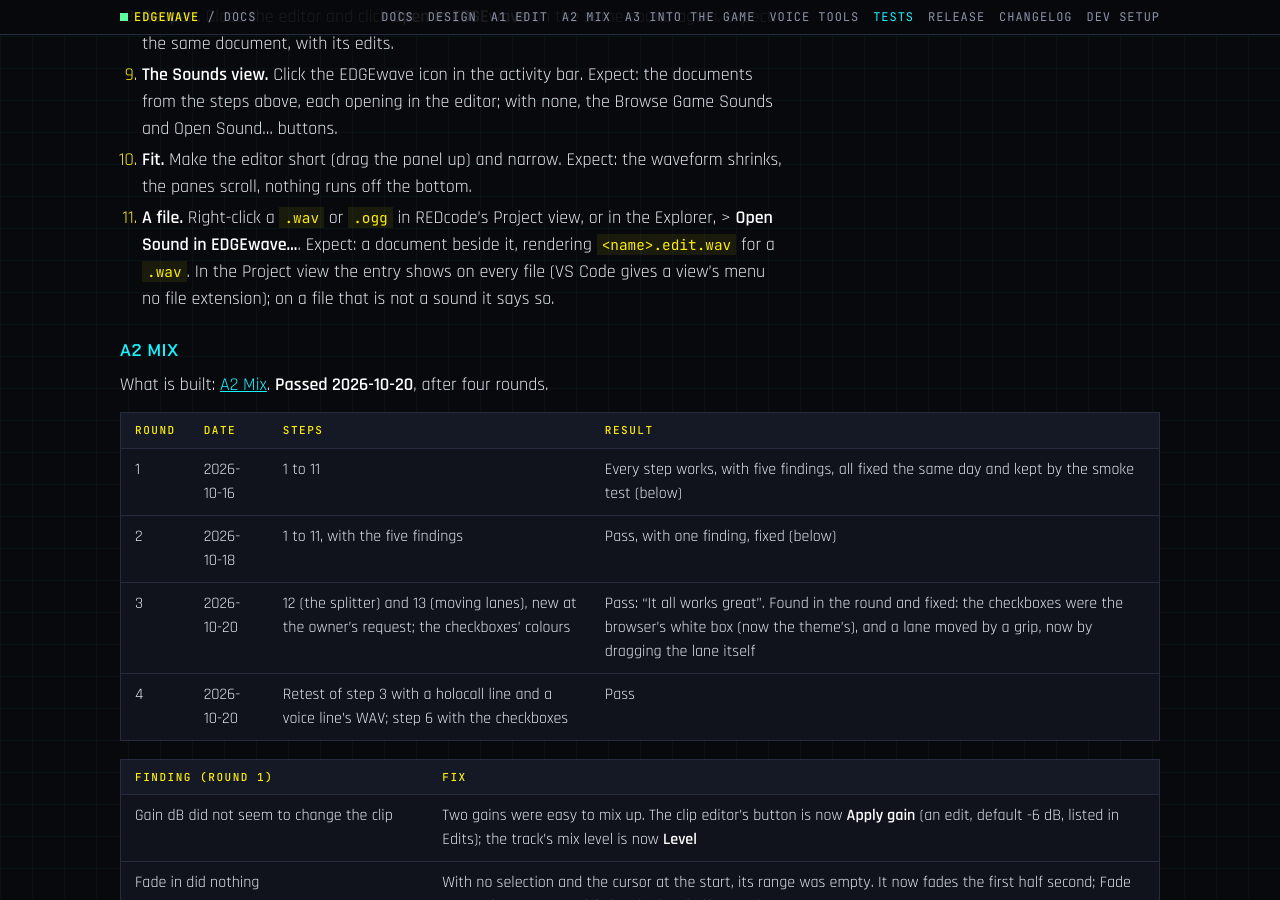
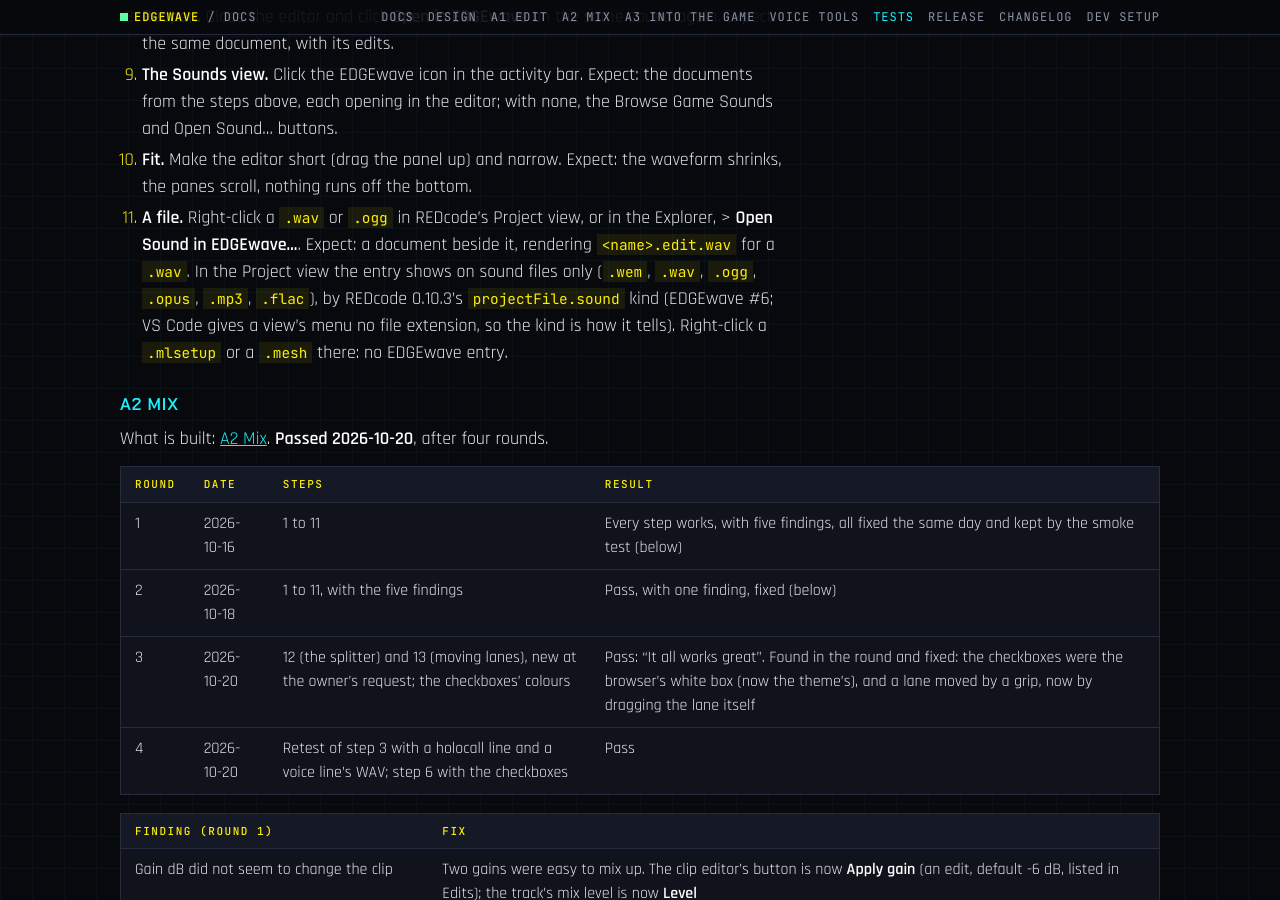
Before and after one commit to Edgemodders/EDGEwave, a Jekyll site: the page built from docs/testing.md, in a window 1280 px wide and 900 px high, scrolled down 6108 px. Built offline with Jekyll 4.4.1, drawn with Linux system fonts in a browser that asks for light colours; our own code applies the rules of GitHub Pages for plain Markdown files.

Commit message:
Project view: Open Sound in EDGEwave on sound files only, by REDcode 0.10.3's kind
The entry matched every project file (viewItem projectFile); it now matches
projectFile.sound, which REDcode 0.10.3 gives .wem, .wav, .ogg, .opus, .mp3 and
.flac. EDGEwave needs REDcode 0.10.3, which the owner releases first. #6

Co-Authored-By: Claude Opus 5.5 <noreply@anthropic.com>

```diff
--- a/docs/testing.md
+++ b/docs/testing.md
@@ -131,7 +131,7 @@ What is built: [A1 Edit](a1-edit.html). **Pass** (2026-10-16).
 8. **Reopen.** Close the editor and click **Open in EDGEwave** on the same sound again. Expect: the same document, with its edits.
 9. **The Sounds view.** Click the EDGEwave icon in the activity bar. Expect: the documents from the steps above, each opening in the editor; with none, the Browse Game Sounds and Open Sound… buttons.
 10. **Fit.** Make the editor short (drag the panel up) and narrow. Expect: the waveform shrinks, the panes scroll, nothing runs off the bottom.
-11. **A file.** Right-click a `.wav` or `.ogg` in REDcode's Project view, or in the Explorer, > **Open Sound in EDGEwave…**. Expect: a document beside it, rendering `<name>.edit.wav` for a `.wav`. In the Project view the entry shows on every file (VS Code gives a view's menu no file extension); on a file that is not a sound it says so.
+11. **A file.** Right-click a `.wav` or `.ogg` in REDcode's Project view, or in the Explorer, > **Open Sound in EDGEwave…**. Expect: a document beside it, rendering `<name>.edit.wav` for a `.wav`. In the Project view the entry shows on sound files only (`.wem`, `.wav`, `.ogg`, `.opus`, `.mp3`, `.flac`), by REDcode 0.10.3's `projectFile.sound` kind (EDGEwave #6; VS Code gives a view's menu no file extension, so the kind is how it tells). Right-click a `.mlsetup` or a `.mesh` there: no EDGEwave entry.
 
 ### A2 Mix
 
--- a/package.json
+++ b/package.json
@@ -167,7 +167,7 @@
       "view/item/context": [
         {
           "command": "edgewave.open",
-          "when": "view == redcode.project && viewItem =~ /^projectFile/",
+          "when": "view == redcode.project && viewItem =~ /^projectFile\\.sound/",
           "group": "edgewave@1"
         },
         {
--- a/tools/nexus-zip.mjs
+++ b/tools/nexus-zip.mjs
@@ -27,7 +27,7 @@ fs.writeFileSync(
     "",
     "This is a VS Code extension, not a game mod. Do not install it with Vortex.",
     "",
-    "It needs REDcode for Cyberpunk 2077 (0.10.0 or later), also a VS Code extension:",
+    "It needs REDcode for Cyberpunk 2077 (0.10.3 or later), also a VS Code extension:",
     "https://www.nexusmods.com/cyberpunk2077/mods/35356",
     "",
     "Install:",
```
Also changed, not shown: README.marketplace.md (+1 -1 lines), docs/dev-setup.md (+1 -1 lines), CHANGELOG.md.
